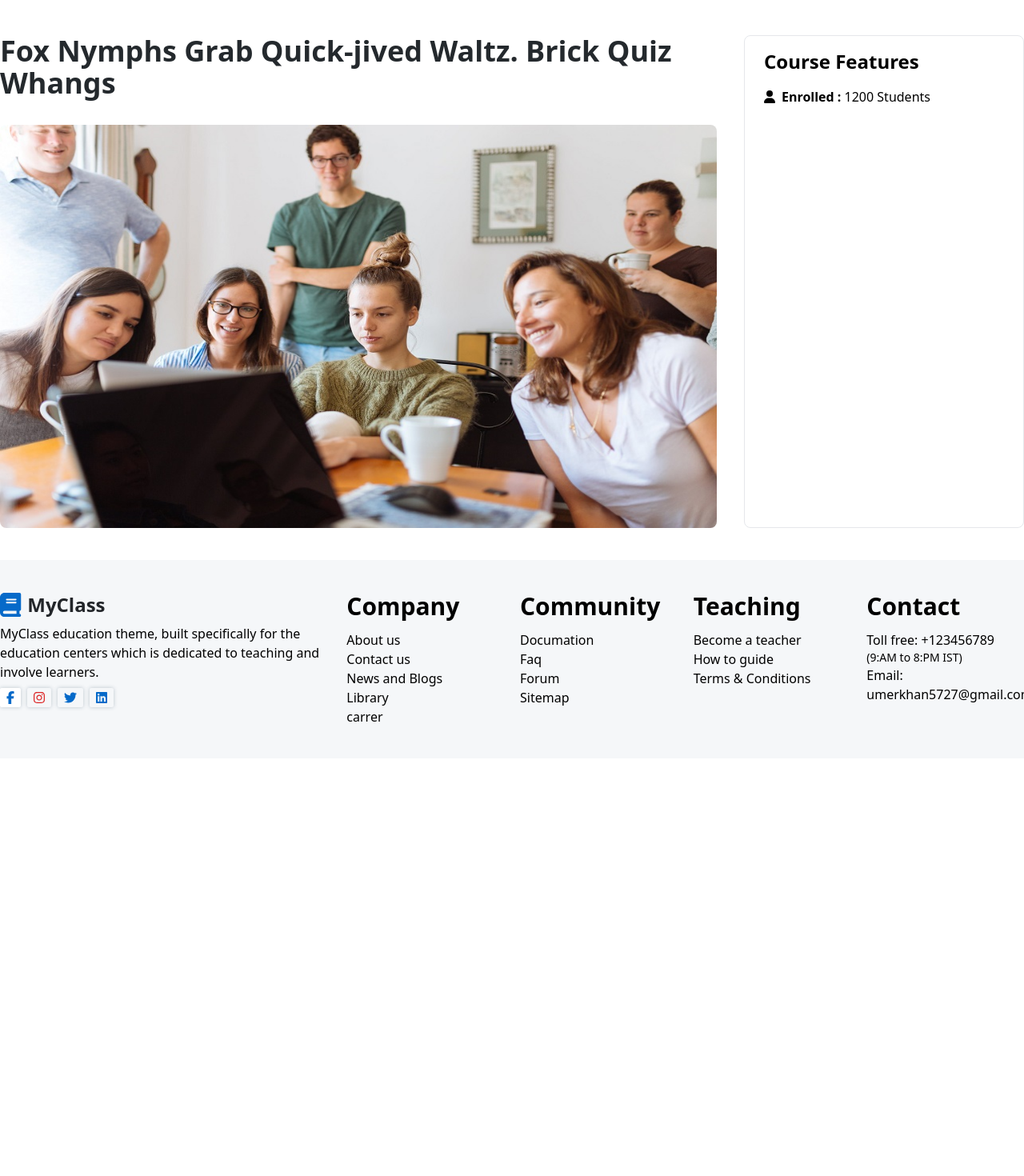
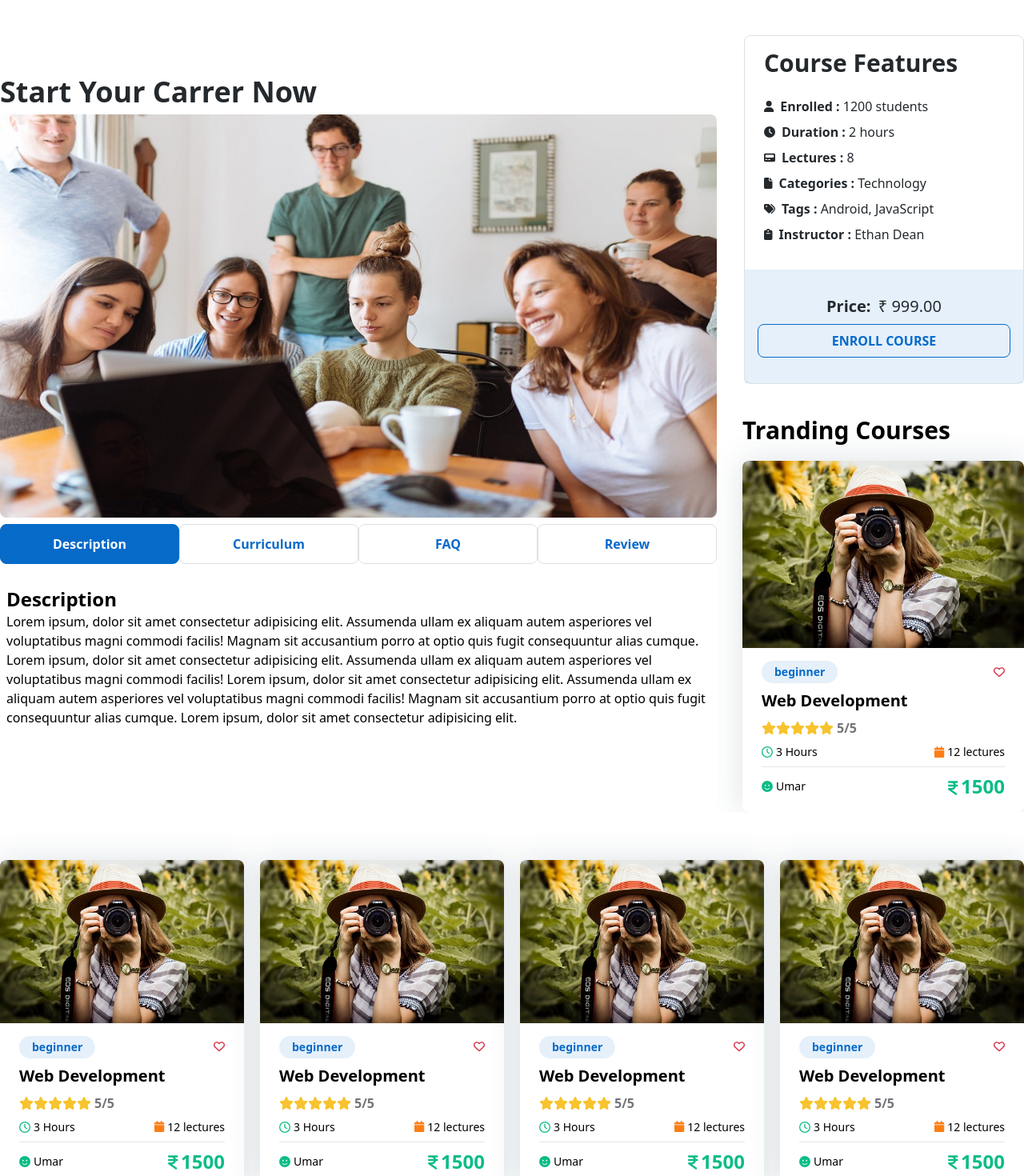
Before and after one commit to umar5727/MyClass, a React (Vite) app: page /MyClass/course in a window 1280 px wide. Shown: the part 60-1530 px from the top of the page at 80% size. Before the commit the page ends 1008 px from the top, so only its background shows below. Built offline with nearby package versions, Linux system fonts and the light colour scheme.

Commit message:
product page completed and product page link added to all product

```diff
--- a/src/components/Button.jsx
+++ b/src/components/Button.jsx
@@ -10,7 +10,7 @@ const Button = ({
   return (
     <button
     type={type}
-    className= {` text-primary flex items-center justify-center py-2 px-6 rounded-lg transition-colors duration-300 ease-in-out border border-primary hover:bg-primary  dark:hover:text-white font-bold ${className}`}
+    className= {` text-primary flex items-center justify-center py-2 px-6 rounded-lg transition-colors duration-500 ease-in-out border border-primary hover:bg-primary  dark:hover:text-white font-bold ${className}`}
    {...props}
     >
         {children}
--- a/src/components/index.js
+++ b/src/components/index.js
@@ -7,6 +7,7 @@ import Logo from "./header/Logo";
 import Header from "./header/Header";
 import NavToggle from "./header/NavToggle";
 import SmallCardContainer from "./SmallCardContainer";
+import Product from "./cards/Product";
 import ProductCard from "./ProductCard";
 import Add from "./Add";
 import FeedbackCard from "./feedback/FeedbackCard";
@@ -24,7 +25,6 @@ export {
     Profile,
     Button,
     Tabs,
-
     Navigation,
     Logo,
     NavToggle,
@@ -41,4 +41,5 @@ export {
     Li,
     H1,
     PogressBar,
+    Product,
 }
--- a/src/pages/courses/CategoryContainer.jsx
+++ b/src/pages/courses/CategoryContainer.jsx
@@ -52,6 +52,30 @@ const CategoryContainer = () => {
       totalCourses: 35,
       bgColor: "bg-primary-purple-light",
     },
+    {
+      heading: "Data Science",
+      image: "data-science.svg",
+      totalCourses: 15,
+      bgColor: "bg-primary-green-light",
+    },
+    {
+      heading: "IT & Software",
+      image: "online.svg",
+      totalCourses: 35,
+      bgColor: "bg-primary-info-light",
+    },
+    {
+      heading: "Engineering",
+      image: "engineering.svg",
+      totalCourses: 15,
+      bgColor: "bg-primary-purple-light",
+    },
+    {
+      heading: "Web Development",
+      image: "coding.svg",
+      totalCourses: 35,
+      bgColor: "bg-primary-info-light",
+    },
   ];
   return (
     <section className="my-10">
@@ -60,12 +84,13 @@ const CategoryContainer = () => {
         <p>Perceived end knowledge certainly day sweetness why cordially</p>
       </div>
       <div className="grid  md:grid-col-2 lg:grid-cols-4 gap-5 ">
-        {category.map((item) => (
+        {category.map((item,index) => (
           <CategoryCard
             heading={item.heading}
             image={item.image}
             totalCourses={item.totalCourses}
             bgColor={item.bgColor}
+            key={index}
           />
         ))}
       </div>
--- a/src/pages/product/PriceCard.jsx
+++ b/src/pages/product/PriceCard.jsx
@@ -1,19 +1,68 @@
-import { faUser } from "@fortawesome/free-solid-svg-icons";
+import { faClipboard, faClock, faFile, faPager, faTags, faUser } from "@fortawesome/free-solid-svg-icons";
 import { FontAwesomeIcon } from "@fortawesome/react-fontawesome";
 import React from "react";
+import Button from "../../components/Button";
+import { H2 } from "../../components";
 
 const PriceCard = () => {
+  const features = [
+    {
+      svg: faUser,
+      title:'Enrolled',
+      content: '1200 students'
+    },
+    {
+        svg: faClock,
+        title:'Duration',
+        content: '2 hours'
+      },
+      {
+        svg: faPager,
+        title:'Lectures',
+        content: '8'
+      },
+      {
+        svg: faFile,
+        title:'Categories',
+        content: 'Technology'
+      },
+      {
+        svg: faTags,
+        title:'Tags',
+        content: 'Android, JavaScript'
+      },
+      {
+        svg: faClipboard,
+        title:'Instructor',
+        content: 'Ethan Dean'
+      },
+  ];
   return (
-    <div className="px-6 py-4 border w-full lg:w-[350px] rounded-lg">
-      <h3 className="font-bold text-2xl mb-4">Course Features</h3>
+    <div className=" border border-primary-border-light w-full lg:w-[350px] rounded-lg h-fit text-primary-text-heading dark:text-primary-text-normal-dark text-base font-normal">
+      <H2 className=" ml-6 mt-4 dark:text-white">Course Features</H2>
       {/* fretures starts  */}
-      <div>
-        <div className="flex items-center gap-2 ">
-          <FontAwesomeIcon icon={faUser} className=""/>
+      <div className="m-6">
+        {
+            features.map((item,index)=>(
+
+        <div className="flex items-center gap-2 pb-2 " key={index}>
+          <FontAwesomeIcon icon={item.svg} className="text-sm dark:text-white" />
           <span>
-            <strong>Enrolled : </strong> 1200 Students
+            <strong className="dark:text-white">{item.title} : </strong> {item.content}
           </span>
         </div>
+            ))
+        }
+      </div>
+      {/* features ends  */}
+
+      {/* price starts  */}
+      <div className="bg-primary-light flex flex-col justify-center items-center px-4 py-8">
+      <div className="dark:text-white mb-2">
+        <h3 className="inline pr-1 font-bold text-xl ">Price:</h3><span className="text-xl font-medium" > ₹ 999.00</span>
+
+      </div>
+      <Button className="w-full hover:text-white">ENROLL COURSE</Button>
       </div>
     </div>
   );
--- a/src/pages/product/ProductPage.jsx
+++ b/src/pages/product/ProductPage.jsx
@@ -1,23 +1,93 @@
 import React from "react";
 import PriceCard from "./PriceCard";
+import TabsProduct from "./TabsProduct";
+import { H2, Product } from "../../components";
 
 const ProductPage = () => {
   return (
+    <>
     <section className="flex flex-col gap-6 lg:gap-0 lg:flex-row py-10">
       {/* Left Column */}
-      <div className="lg:w-[70%] py-8  flex flex-col gap-8 justify-center items-center text-center lg:text-left lg:items-start md:py-0">
+      <div className="lg:w-[70%] py-8  flex flex-col gap-2 justify-center items-center text-center lg:text-left lg:items-start md:py-0">
         <h1 className="text-3xl md:text-4xl font-bold  text-primary-text-heading dark:text-white">
-          Fox Nymphs Grab Quick-jived Waltz. Brick Quiz Whangs
+          Start Your Carrer Now
         </h1>
-        <img src="student6.jpg" alt="image" className=" w-full aspect-video rounded-lg" />
+        <img
+          src="student6.jpg"
+          alt="image"
+          className=" w-full aspect-video rounded-lg"
+        />
         {/* heading ends  */}
+
+        <TabsProduct />
       </div>
 
       {/* Right Column -  */}
-      <div className="lg:w-[30%] flex justify-start lg:justify-end relative overflow-hidden">
+      <div className="lg:w-[30%] flex flex-col items-start lg:items-end gap-10 overflow-hidden">
+
         <PriceCard />
+        {/* PriceCard ends  */}
+        <div className="w-full pl-8">
+          <H2 className="mb-5">Tranding Courses</H2>
+          <Product
+          name='Web Development'
+          mentors="Umar"
+          category="beginner"
+          image="student4.jpg"
+          time='3 Hours'
+          lectures={12}
+          price={1500}
+          />
+        </div>
+        {/* tranding course ends  */}
+
       </div>
     </section>
+      {/* more course starts  */}
+      <div className="w-full grid sm:grid-cols-2 gap-5 lg:grid-cols-3 xl:grid-cols-4 pt-5 mb-16">
+          <Product
+          name='Web Development'
+          mentors="Umar"
+          category="beginner"
+          image="student4.jpg"
+          time='3 Hours'
+          lectures={12}
+          price={1500}
+
+          />
+           <Product
+          name='Web Development'
+          mentors="Umar"
+          category="beginner"
+          image="student4.jpg"
+          time='3 Hours'
+          lectures={12}
+          price={1500}
+
+          />
+           <Product
+          name='Web Development'
+          mentors="Umar"
+          category="beginner"
+          image="student4.jpg"
+          time='3 Hours'
+          lectures={12}
+          price={1500}
+
+          />
+           <Product
+          name='Web Development'
+          mentors="Umar"
+          category="beginner"
+          image="student4.jpg"
+          time='3 Hours'
+          lectures={12}
+          price={1500}
+
+          />
+        </div>
+
+          </>
   );
 };
 
--- /dev/null
+++ b/src/pages/product/TabsProduct.jsx
@@ -0,0 +1,70 @@
+import React, { useState } from "react";
+
+import { Button } from "../../components";
+
+const TabsProduct = () => {
+  const [tabState, setTabState] = useState(0);
+  const tabInfo = [
+    {
+      title: "Description",
+      content:
+        "Lorem ipsum, dolor sit amet consectetur adipisicing elit. Assumenda ullam ex aliquam autem asperiores vel voluptatibus magni commodi facilis! Magnam sit accusantium porro at optio quis fugit consequuntur alias cumque. Lorem ipsum, dolor sit amet consectetur adipisicing elit. Assumenda ullam ex aliquam autem asperiores vel voluptatibus magni commodi facilis! Lorem ipsum, dolor sit amet consectetur adipisicing elit. Assumenda ullam ex aliquam autem asperiores vel voluptatibus magni commodi facilis! Magnam sit accusantium porro at optio quis fugit consequuntur alias cumque. Lorem ipsum, dolor sit amet consectetur adipisicing elit.",
+    },
+    {
+      title: "Curriculum",
+      content:
+        "Magnam sit accusantium porro at optio quis fugit consequuntur alias cumque. Lorem ipsum, dolor sit amet consectetur adipisicing elit. Assumenda ullam ex aliquam autem asperiores vel voluptatibus magni commodi facilis! Magnam sit accusantium porro at optio quis fugit consequuntur alias cumque.Magnam sit accusantium porro at optio quis fugit consequuntur alias cumque. Lorem ipsum, dolor sit amet consectetur adipisicing elit. Assumenda ullam ex aliquam autem asperiores vel voluptatibus magni commodi facilis! Magnam sit accusantium porro at optio quis fugit consequuntur alias cumque.",
+    },
+    {
+      title: "FAQ",
+      content:
+        "Lorem ipsum, dolor sit amet consectetur adipisicing elit. Assumenda ullam ex aliquam autem asperiores vel voluptatibus magni commodi facilis! Magnam sit accusantium porro at optio quis fugit consequuntur alias cumque Magnam sit accusantium porro at optio quis fugit consequuntur alias cumque.Magnam sit accusantium porro at optio quis fugit consequuntur alias cumque. Lorem ipsum, dolor sit amet consectetur adipisicing elit. Assumenda ullam ex aliquam autem asperiores vel voluptatibus magni commodi facilis! Magnam sit accusantium porro at optio quis fugit consequuntur alias cumque.",
+    },
+    {
+      title: "Review",
+      content:
+        "Magnam sit accusantium porro at optio quis fugit consequuntur alias cumque. Lorem ipsum, dolor sit amet consectetur adipisicing elit. Assumenda ullam ex aliquam autem asperiores vel voluptatibus magni commodi facilis! Magnam sit accusantium porro at optio quis fugit consequuntur alias cumque. Magnam sit accusantium porro at optio quis fugit consequuntur alias cumque. Lorem ipsum, dolor sit amet consectetur adipisicing elit. Assumenda ullam ex aliquam autem asperiores vel voluptatibus magni commodi facilis! Magnam sit accusantium porro at optio quis fugit consequuntur alias cumque.",
+    },
+  ];
+  const handleClick = (index) => {
+    setTabState(index);
+    // console.log(index);
+  };
+  return (
+    <section className=" mb-12">
+      <div
+        className={`grid grid-cols-2 lg:grid-cols-4 w-full lg:justify-center   rounded-lg text-primary`}
+      >
+        {tabInfo.map((item, index) => (
+          <Button
+            className={
+              index === tabState
+                ? "py-3  text-white bg-primary font-semibold border cursor-auto"
+                : "py-3  bg-transparent font-semibold hover:text-black hover:bg-primary-light border-primary-border-light"
+            }
+            key={index}
+            onClick={() => handleClick(index)}
+          >
+            {item.title}
+          </Button>
+        ))}
+      </div>
+      <div className=" pt-5">
+        {tabInfo.map((item, index) => {
+          if (index === tabState) {
+            return (
+              <div className=" p-2 ">
+                <h2 className="font-bold text-2xl">{item.title}</h2>
+                <p>{item.content}</p>
+              </div>
+            );
+          } else {
+            return;
+          }
+        })}
+      </div>
+    </section>
+  );
+};
+
+export default TabsProduct;
```
